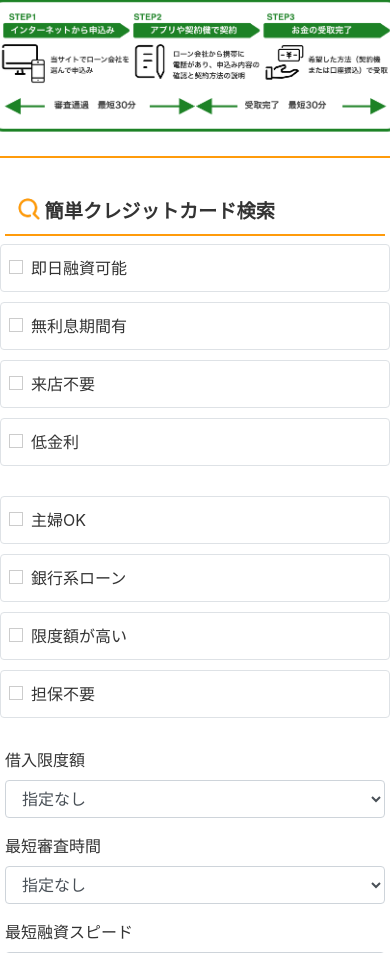
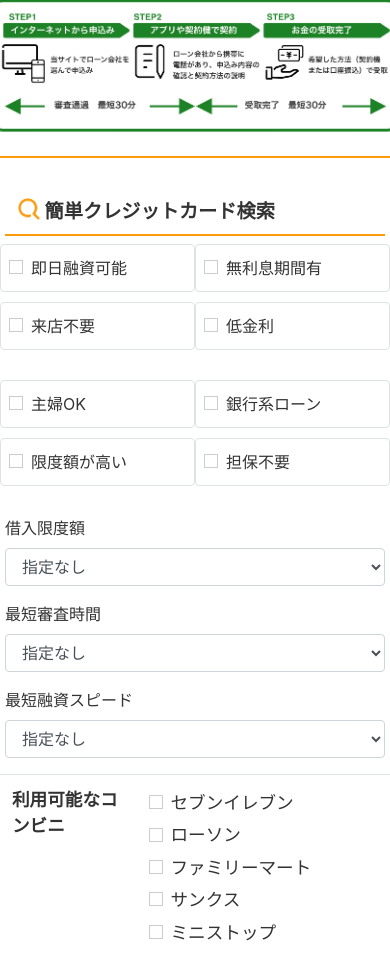
Before and after one commit to yhagino/loan5_loancard-info, a PHP site: page / in a window 390 px wide; the page is wider, and only the part inside the window is pictured. Shown: the part 543-1496 px from the top of that part. Run offline with PHP 8.4, Linux system fonts and the light colour scheme; some libraries are stand-ins or nearby versions.

Commit message:
feat: changed html fot sp.

```diff
--- a/common/input.php
+++ b/common/input.php
@@ -15,43 +15,43 @@
         <h2 class="input-tit"><span>簡単クレジットカード検索</span></h2>
         <form name="search" method="post" action="https://cardloan-info.net/search/index.php<?php echo $linkid; ?>">
             <div class="form-row mb-20">
-                <div class="form-group col-12 col-md mb-sm-10 ml-md-2 p-2 border rounded checkbox">
+                <div class="form-group col-6 col-md mb-sm-10 ml-md-2 p-2 border rounded checkbox">
                     <div class="form-check form-check-inline"><input class="form-check-input" type="checkbox"
                             id="sokujitu" name="sokujitu" value="1"><label class="form-check-label"
                             for="sokujitu">即日融資可能</label></div>
                 </div>
-                <div class="form-group col-12 col-md mb-sm-10 ml-md-2 p-2 border rounded checkbox">
+                <div class="form-group col-6 col-md mb-sm-10 ml-md-2 p-2 border rounded checkbox">
                     <div class="form-check form-check-inline"><input class="form-check-input" type="checkbox"
                             id="murisoku" name="murisoku" value="1"><label class="form-check-label"
                             for="murisoku">無利息期間有</label></div>
                 </div>
-                <div class="form-group col-12 col-md mb-sm-10 ml-md-2 p-2 border rounded checkbox">
+                <div class="form-group col-6 col-md mb-sm-10 ml-md-2 p-2 border rounded checkbox">
                     <div class="form-check form-check-inline"><input class="form-check-input" type="checkbox"
                             id="raitenhuyou" name="raitenhuyou" value="1"><label class="form-check-label"
                             for="raitenhuyou">来店不要</label></div>
                 </div>
-                <div class="form-group col-12 col-md mb-sm-10 ml-md-2 p-2 border rounded checkbox">
+                <div class="form-group col-6 col-md mb-sm-10 ml-md-2 p-2 border rounded checkbox">
                     <div class="form-check form-check-inline"><input class="form-check-input" type="checkbox"
                             id="teirate" name="teirate" value="1"><label class="form-check-label"
                             for="teirate">低金利</label></div>
                 </div>
             </div>
             <div class="form-row mb-20">
-                <div class="form-group col-12 col-md mb-sm-10 ml-md-2 p-2 border rounded checkbox">
+                <div class="form-group col-6 col-md mb-sm-10 ml-md-2 p-2 border rounded checkbox">
                     <div class="form-check form-check-inline"><input class="form-check-input" type="checkbox" id="shufu"
                             name="shufu" value="1"><label class="form-check-label" for="shufu">主婦OK</label></div>
                 </div>
-                <div class="form-group col-12 col-md mb-sm-10 ml-md-2 p-2 border rounded checkbox">
+                <div class="form-group col-6 col-md mb-sm-10 ml-md-2 p-2 border rounded checkbox">
                     <div class="form-check form-check-inline"><input class="form-check-input" type="checkbox"
                             id="bankloan" name="bankloan" value="1"><label class="form-check-label"
                             for="bankloan">銀行系ローン</label></div>
                 </div>
-                <div class="form-group col-12 col-md mb-sm-10 ml-md-2 p-2 border rounded checkbox">
+                <div class="form-group col-6 col-md mb-sm-10 ml-md-2 p-2 border rounded checkbox">
                     <div class="form-check form-check-inline"><input class="form-check-input" type="checkbox"
                             id="highlimit" name="highlimit" value="1"><label class="form-check-label"
                             for="highlimit">限度額が高い </label></div>
                 </div>
-                <div class="form-group col-12 col-md mb-sm-10 ml-md-2 p-2 border rounded checkbox">
+                <div class="form-group col-6 col-md mb-sm-10 ml-md-2 p-2 border rounded checkbox">
                     <div class="form-check form-check-inline"><input class="form-check-input" type="checkbox"
                             id="nocredit"><label class="form-check-label" for="nocredit">担保不要</label></div>
                 </div>
@@ -81,6 +81,10 @@
                         <option value="24">当日中</option>
                     </select></div>
             </div>
+            <?php
+        $ua = $_SERVER['HTTP_USER_AGENT'];
+        if ((strpos($ua, 'Android') !== false) && (strpos($ua, 'Mobile') !== false) || (strpos($ua, 'iPhone') !== false) || (strpos($ua, 'Windows Phone') !== false)) : ?>
+            <?php else:?>
             <div class="form-row">
                 <table class="col-12 table">
                     <tr>
@@ -147,6 +151,7 @@
                     </tr>
                 </table>
             </div>
+            <?php endif;?>
     </div>
     <div class="form-row justify-content-center mb-30 input-btn"><button type="submit"
             class="btn col-10">この条件で検索</button></div>
```
